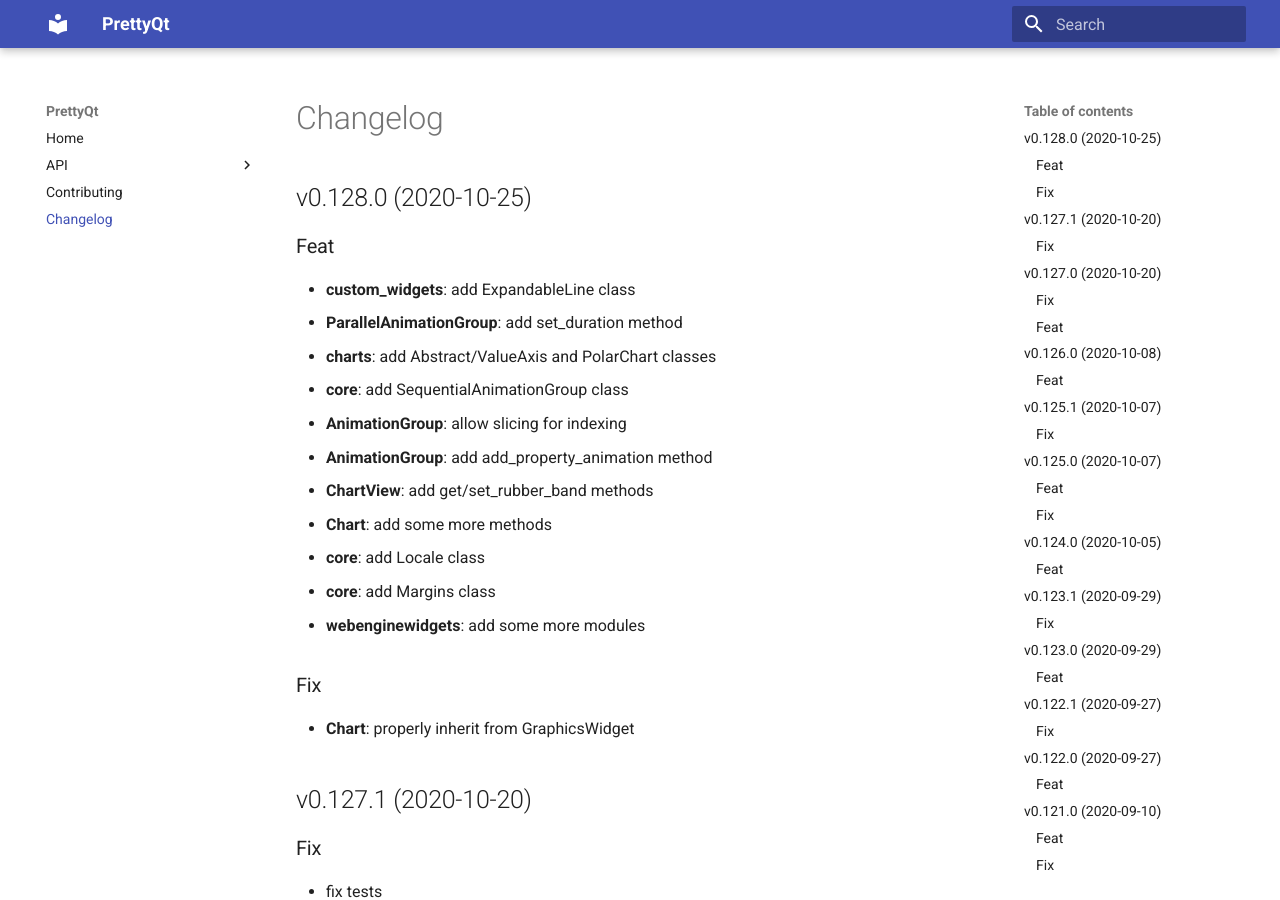
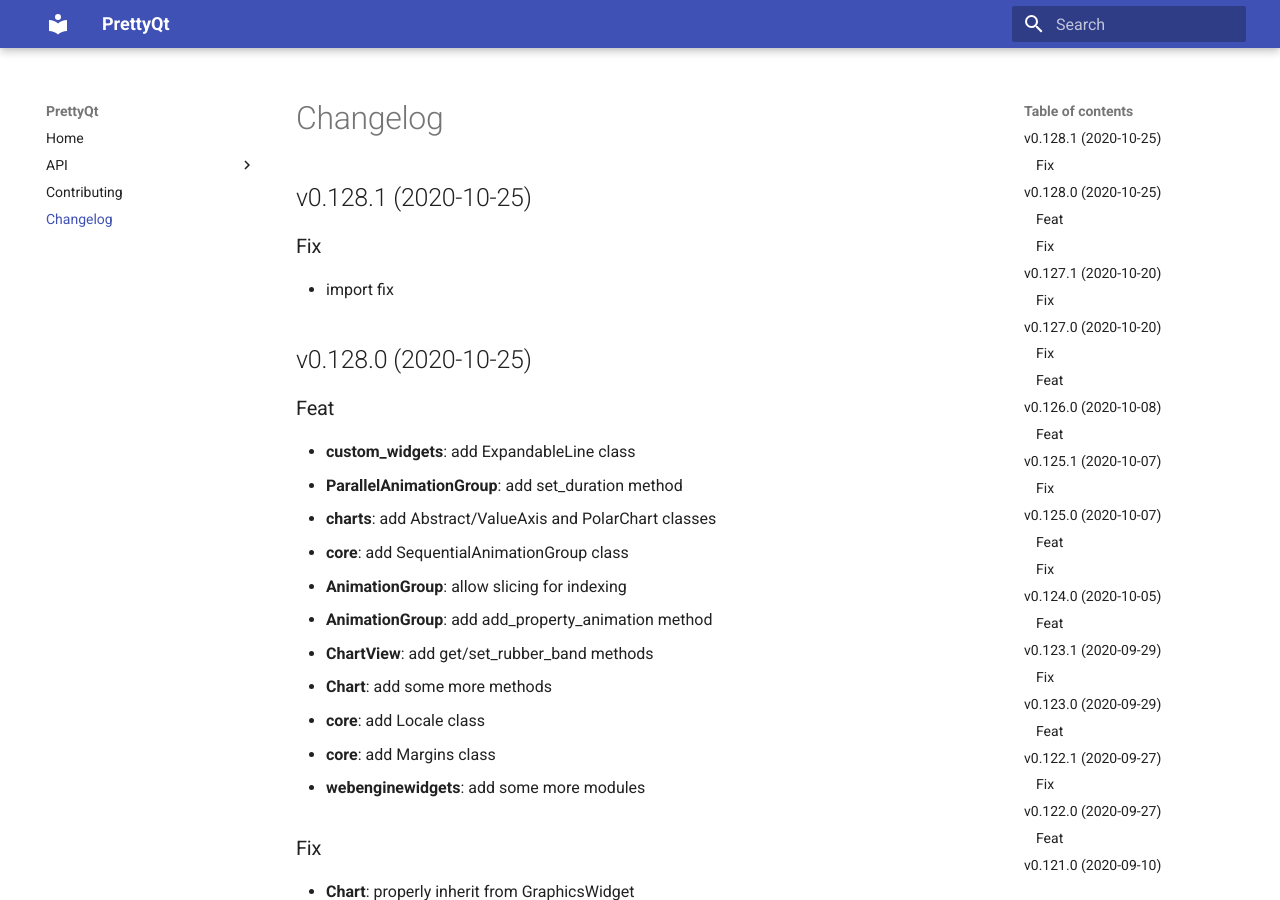
Before and after one commit to phil65/PrettyQt, an MkDocs documentation site: the page built from docs/changelog.md, in a window 1280 px wide and 900 px high. Built offline with MkDocs 1.6.1 and Material for MkDocs 9.7.7, drawn with Linux system fonts in a browser that asks for light colours.

Commit message:
bump: version 0.128.0 → 0.128.1

```diff
--- a/docs/changelog.md
+++ b/docs/changelog.md
@@ -1,3 +1,9 @@
+## v0.128.1 (2020-10-25)
+
+### Fix
+
+- import fix
+
 ## v0.128.0 (2020-10-25)
 
 ### Feat
--- a/prettyqt/__init__.py
+++ b/prettyqt/__init__.py
@@ -4,7 +4,7 @@
 
 __author__ = """Philipp Temminghoff"""
 __email__ = "phil65@kodi.tv"
-__version__ = "0.128.0"
+__version__ = "0.128.1"
 
 
 def debug():
--- a/pyproject.toml
+++ b/pyproject.toml
@@ -1,6 +1,6 @@
 [tool.poetry]
 name = "PrettyQt"
-version = "0.128.0"
+version = "0.128.1"
 description = "A pythonic layer on top of qtpy"
 readme = 'docs/index.md'
 repository = "https://github.com/phil65/prettyqt"
@@ -130,7 +130,7 @@
 '''
 [tool.commitizen]
 name = "cz_conventional_commits"
-version = "0.128.0"
+version = "0.128.1"
 tag_format = "v$version"
 version_files = [
     "prettyqt/__init__.py:__version__",
--- a/setup.py
+++ b/setup.py
@@ -40,6 +40,6 @@
     packages=find_packages(),
     test_suite="tests",
     url="https://github.com/phil65/prettyqt",
-    version="0.128.0",
+    version="0.128.1",
     zip_safe=False,
 )
```
Also changed, not shown: CHANGELOG.md (+6 -0 lines).
